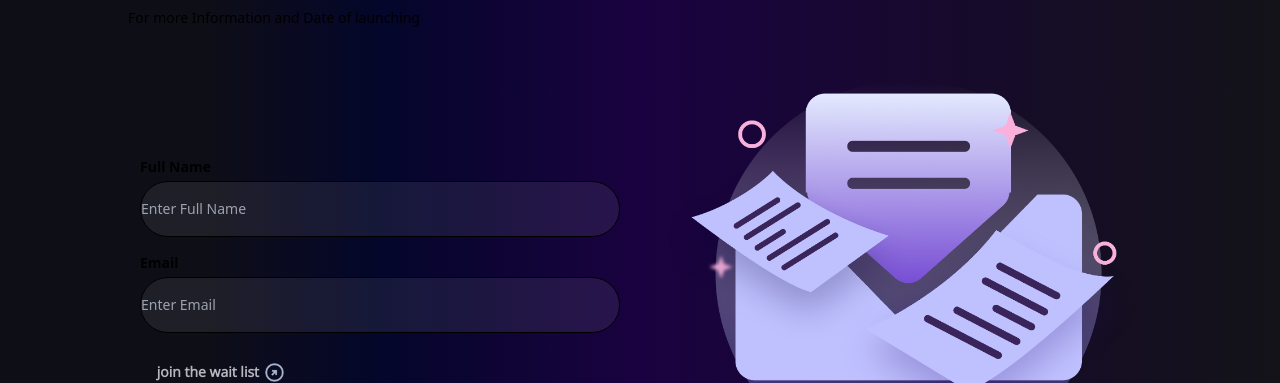
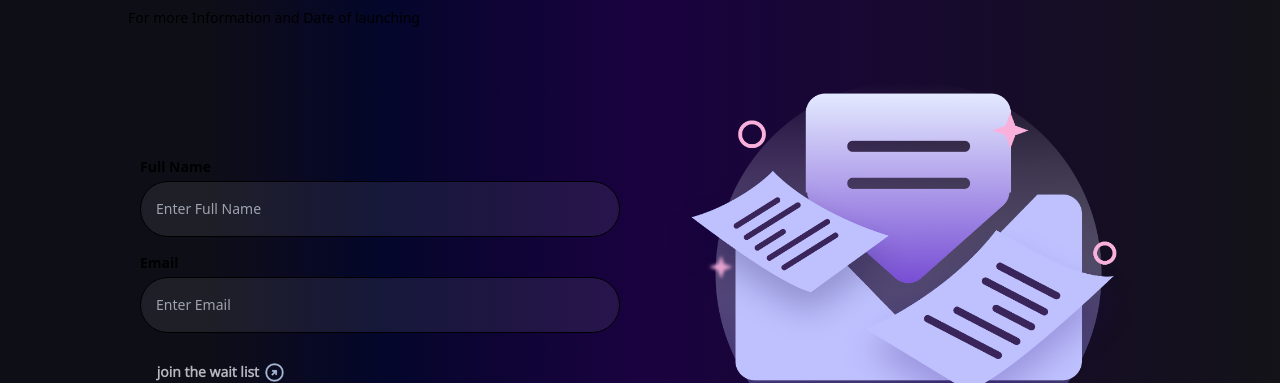
Before and after one commit to Ade-akanfe/buyeet_brand, a Next.js app: page / in a window 1280 px wide. Shown: the part 3717-4100 px from the top of the page. Built offline with nearby package versions, Linux system fonts and the light colour scheme.

Commit message:
imaging first change4

```diff
--- a/src/app/globals.css
+++ b/src/app/globals.css
@@ -214,3 +214,7 @@ body {
     width: 30% !important;
   }
 }
+
+.p_10 {
+  padding-left: 15px;
+}
--- a/src/utils/submit.js
+++ b/src/utils/submit.js
@@ -24,7 +24,7 @@ const Form = () => {
       <div className="flex flex-col gap-1">
         <label className="text-sm font-bold">Full Name</label>
         <input
-          className="flex border-1 border-neutral text-sm outline-none w-full h-14 2xl:h-12 rounded-full focus:border-none  focus:outline-none text-left px-4 bg-searchBack"
+          className="flex border-1 border-neutral text-sm outline-none w-full h-14 2xl:h-12 rounded-full focus:border-none  focus:outline-none text-left p_10 bg-searchBack"
           placeholder="Enter Full Name"
           name="name"
           required
@@ -36,7 +36,7 @@ const Form = () => {
           required
           type="email"
           name="email"
-          className="flex border-1 border-neutral text-sm outline-none w-full h-14 2xl:h-12 rounded-full text-left px-4 bg-searchBack focus:border-none  focus:outline-none"
+          className="flex border-1 border-neutral text-sm outline-none w-full h-14 2xl:h-12 rounded-full text-start p_10 bg-searchBack focus:border-none focus:outline-none"
           placeholder="Enter Email"
         />
       </div>
--- a/tailwind.config.js
+++ b/tailwind.config.js
@@ -1,5 +1,6 @@
 /** @type {import('tailwindcss').Config} */
 module.exports = {
+  darkMode: false,
   content: [
     "./src/pages/**/*.{js,ts,jsx,tsx,mdx}",
     "./src/components/**/*.{js,ts,jsx,tsx,mdx}",
@@ -73,7 +74,6 @@ module.exports = {
         "custom-half": "calc((100% - 2rem) / 2)",
         78: "296px",
         48: "48%",
-
       },
       height: {
         85: "350px",
```
